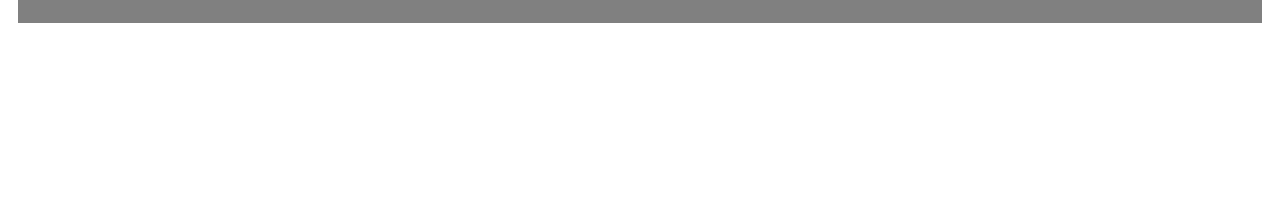
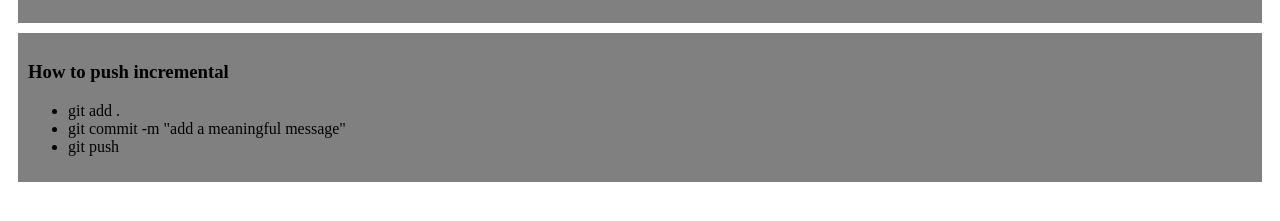
Before and after one commit to juwel164/my-git-repo, a plain HTML site: page index.html in a window 1280 px wide. Shown: the part 463-684 px from the top of the page. Drawn offline with Linux system fonts and the light colour scheme.

Commit message:
Added incremental list

```diff
--- a/index.html
+++ b/index.html
@@ -19,5 +19,15 @@
     <h1>My Third Blog</h1>
     <p>Lorem ipsum dolor, sit amet consectetur adipisicing elit. Et, veritatis. Perferendis quos voluptates distinctio possimus aut voluptatem voluptas quis soluta suscipit. Id velit, sunt asperiores doloribus consequuntur consequatur iure quidem?</p>
 </div>
+
+  <div>
+    <h3>How to push incremental</h3>
+    <ul>
+      <li>git add .</li>
+      <li>git commit -m "add a meaningful message"</li>
+      <li>git push</li>
+    </ul>
+  </div>
+
 </body>
 </html>
```
